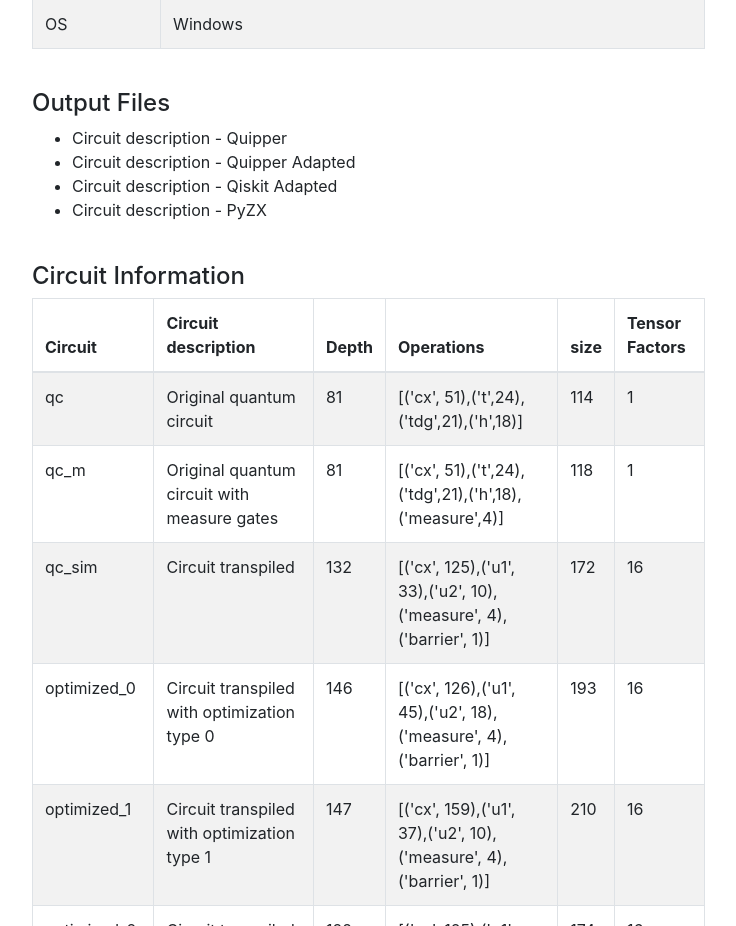
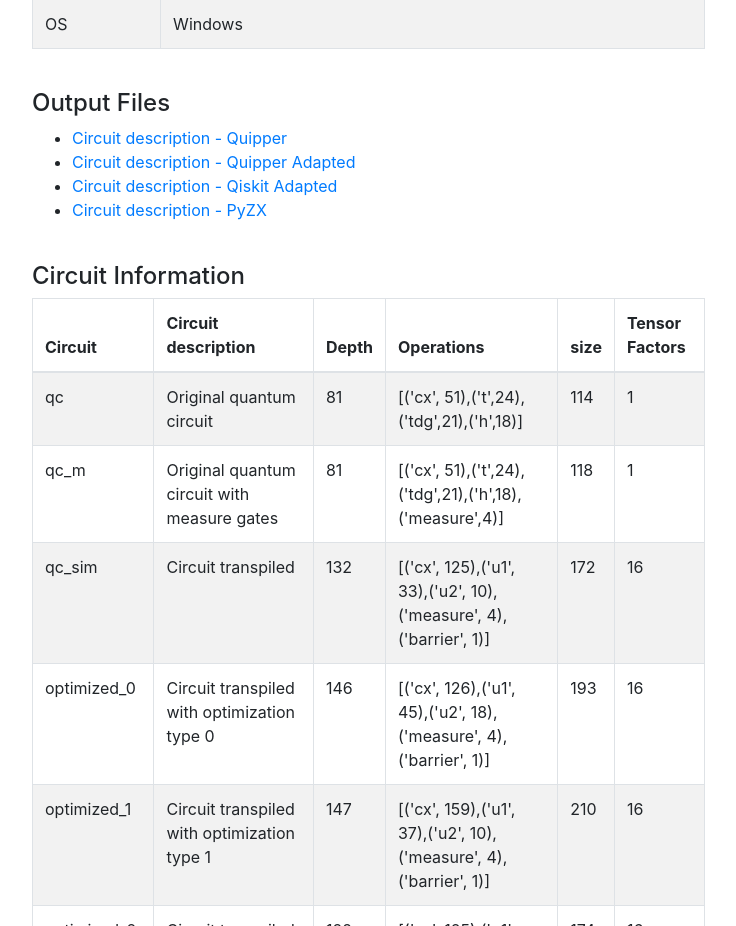
Before and after one commit to AnaNeri/quantamorphismsGuide, a React (Create React App) app: page /detailedPerformance in a window 1280 px wide. Shown: the part 880-1806 px from the top of the page, without its empty margins (258-994 px from the left). Built offline with nearby package versions, Linux system fonts and the light colour scheme.

Commit message:
Update Links

```diff
--- a/src/containers/DetailedPerformance.js
+++ b/src/containers/DetailedPerformance.js
@@ -68,10 +68,10 @@ function Content() {
       <h4>Output Files</h4>
 
       <ul>
-        <li>Circuit description - Quipper</li>
-        <li>Circuit description - Quipper Adapted</li>
-        <li>Circuit description - Qiskit Adapted</li>
-        <li>Circuit description - PyZX</li>
+        <li><a href="https://github.com/AnaNeri/quantamorphismsGuide/blob/master/circuit_cnot_7x2_quipper.txt" target="_blank" rel="noopener noreferrer">Circuit description - Quipper</a></li>
+        <li><a href="https://github.com/AnaNeri/quantamorphismsGuide/blob/master/circuit_cnot_7x2_quipper_A.txt" target="_blank" rel="noopener noreferrer">Circuit description - Quipper Adapted</a></li>
+        <li><a href="https://github.com/AnaNeri/quantamorphismsGuide/blob/master/circuit_cnot_7x2_qiskit.txt" target="_blank" rel="noopener noreferrer">Circuit description - Qiskit Adapted</a></li>
+        <li><a href="https://github.com/AnaNeri/quantamorphismsGuide/blob/master/circuit_cnot_7x2_qiskit_pyzx.txt" target="_blank" rel="noopener noreferrer">Circuit description - PyZX</a></li>
       </ul>
       <br/>
         <h4>Circuit Information</h4>
--- a/src/containers/ReplicationPackage.js
+++ b/src/containers/ReplicationPackage.js
@@ -115,11 +115,11 @@ function Content() {
 
         <p>Download the ensuing file to execute the Quipper section.</p>
 
-        <ul><li><a href="../files/qfold_cnot_7x2_quipper.hs" target="_blank" rel="noopener noreferrer">Quipper File</a></li></ul>
+        <ul><li><a href="https://github.com/AnaNeri/quantamorphismsGuide/blob/master/qfold_cnot_7x2_quipper.hs" target="_blank" rel="noopener noreferrer">Quipper File</a></li></ul>
 
-        <p>Afterward, employ the instructions on the <a href="../files/qfold_cnot_7x2_quipper.hs" target="_blank" rel="noopener noreferrer">Quipper Instructions</a> link.</p>
+        <p>Afterward, employ the instructions on the <a href="https://github.com/AnaNeri/quantamorphismsGuide/blob/master/quipperInstructions.md" target="_blank" rel="noopener noreferrer">Quipper Instructions</a> link.</p>
 
-        <p>The tool quipperToQiskit does not change the least significant bit with the most significant bit. Do this process manually and correct any inconsistencies. Then, convert the Quipper circuit into a Qiskit circuit by running the following command line.</p>
+        <p>The tool <a href="https://github.com/AnaNeri/quantamorphismsGuide/blob/master/quipperToQiskit.gawk"target="_blank" rel="noopener noreferrer"> quipperToQiskit </a>does not change the least significant bit with the most significant bit. Do this process manually and correct any inconsistencies. Then, convert the Quipper circuit into a Qiskit circuit by running the following command line.</p>
 
         <div style= {{backgroundColor: `#263238`}}>
         <code style={{color:'white'}}> $ awk -f quipperToQiskit.gawk circuit_cnot_7x2_quipper_A.txt > circuit_cnot_7x2_qiskit.txt </code>
```
